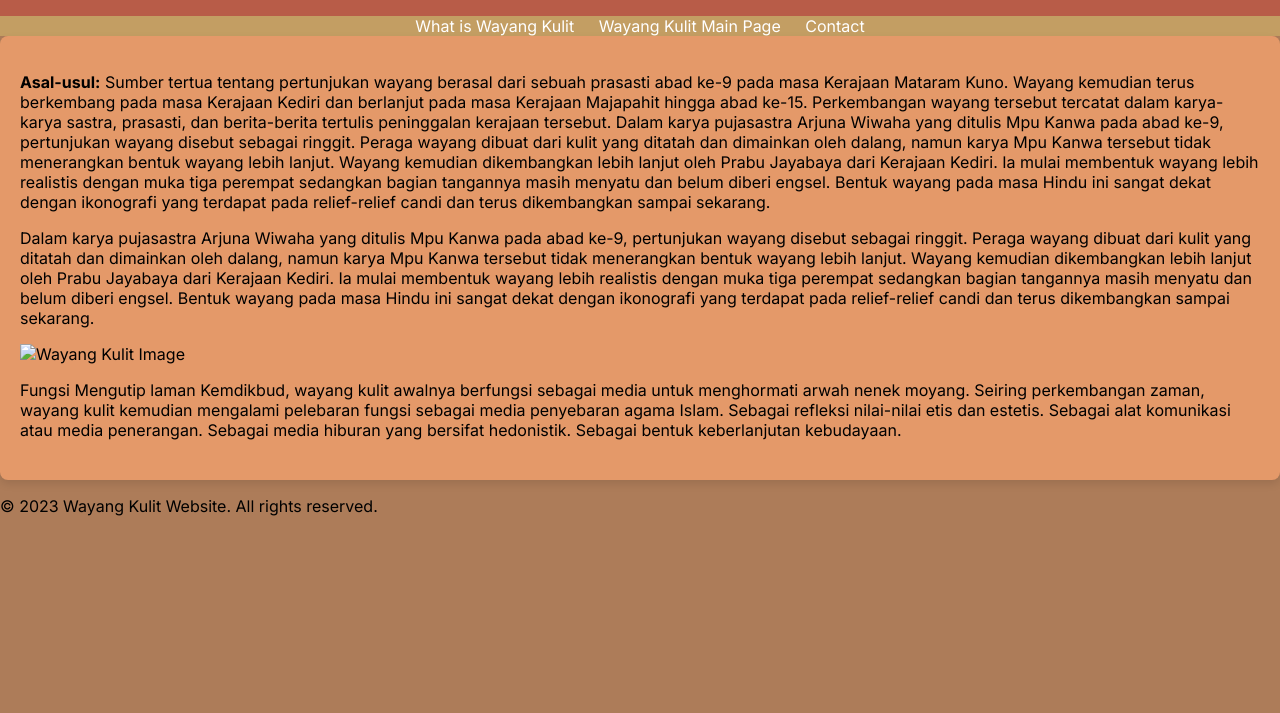
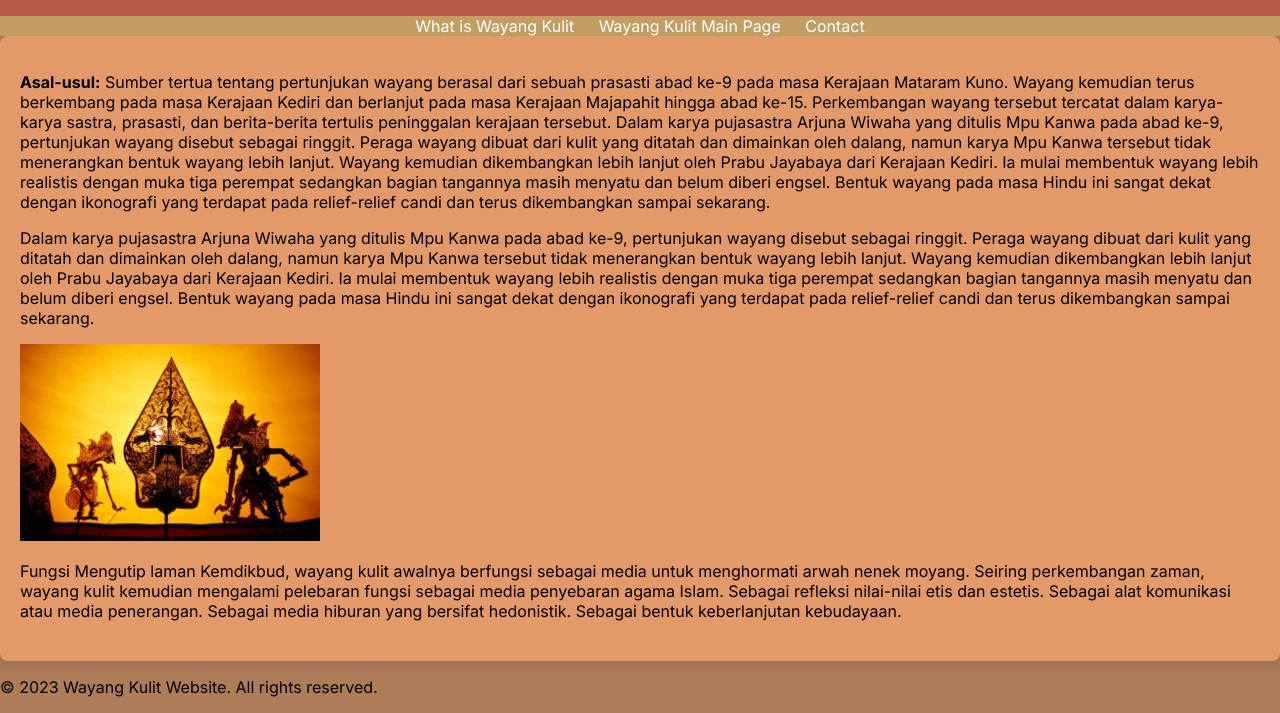
Before and after one commit to POKUNZ/WayangKulitKelompok5.github.io, a plain HTML site: page History of wayang.html in a window 1280 px wide. Shown: the part 98-811 px from the top of the page. Drawn offline with Linux system fonts and the light colour scheme.

Commit message:
Update History of wayang.html

```diff
--- a/History of wayang.html
+++ b/History of wayang.html
@@ -99,7 +99,7 @@
             <p>Dalam karya pujasastra Arjuna Wiwaha yang ditulis Mpu Kanwa pada abad ke-9, pertunjukan wayang disebut sebagai ringgit. Peraga wayang dibuat dari kulit yang ditatah dan dimainkan oleh dalang, namun karya Mpu Kanwa tersebut tidak menerangkan bentuk wayang lebih lanjut.
                 Wayang kemudian dikembangkan lebih lanjut oleh Prabu Jayabaya dari Kerajaan Kediri. Ia mulai membentuk wayang lebih realistis dengan muka tiga perempat sedangkan bagian tangannya masih menyatu dan belum diberi engsel. Bentuk wayang pada masa Hindu ini sangat dekat dengan ikonografi yang terdapat pada relief-relief candi dan terus dikembangkan sampai sekarang.
                 </p>
-                <img class="wayang-Kulit-3" src="Kulitwayang3.jpg" alt="Wayang Kulit Image">
+                <img class="wayang-Kulit-3" src="wayangkulit3.jpg" alt="Wayang Kulit Image">
             <p>Fungsi
                 Mengutip laman Kemdikbud, wayang kulit awalnya berfungsi sebagai media untuk menghormati arwah nenek moyang. Seiring perkembangan zaman, wayang kulit kemudian mengalami pelebaran fungsi sebagai media penyebaran agama Islam.
 
```
